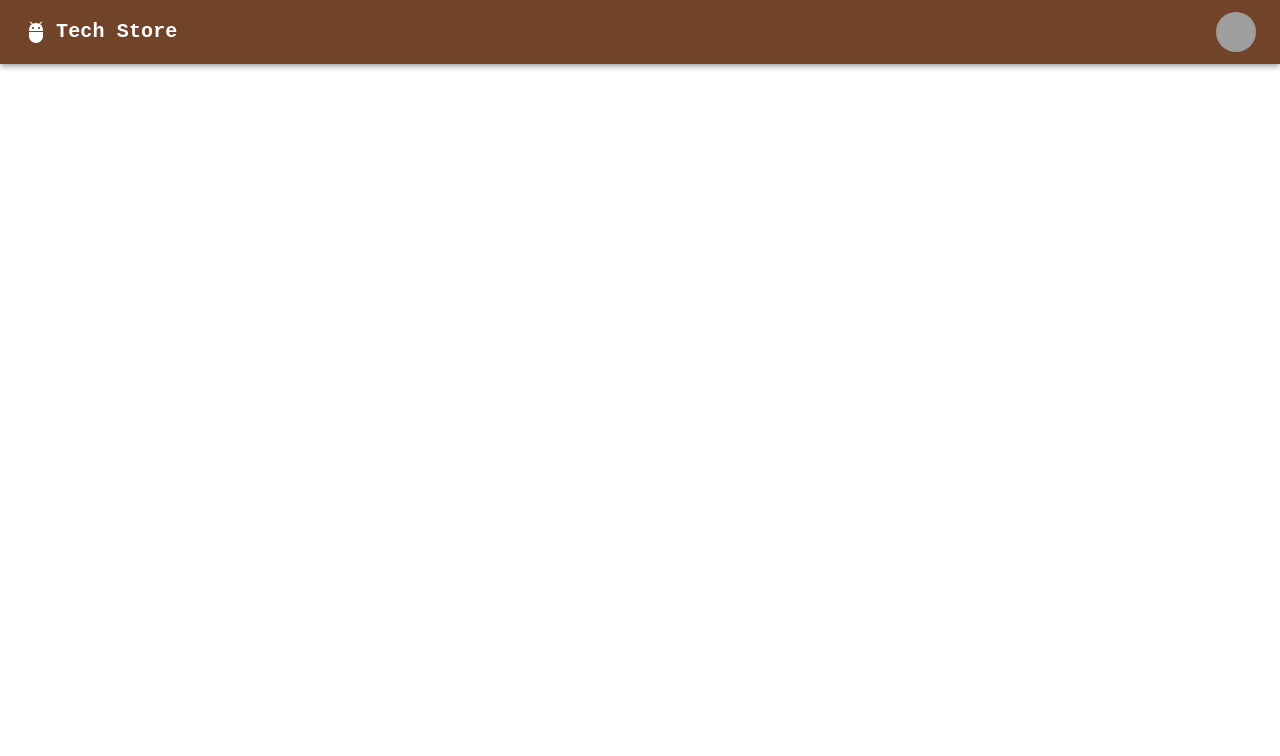
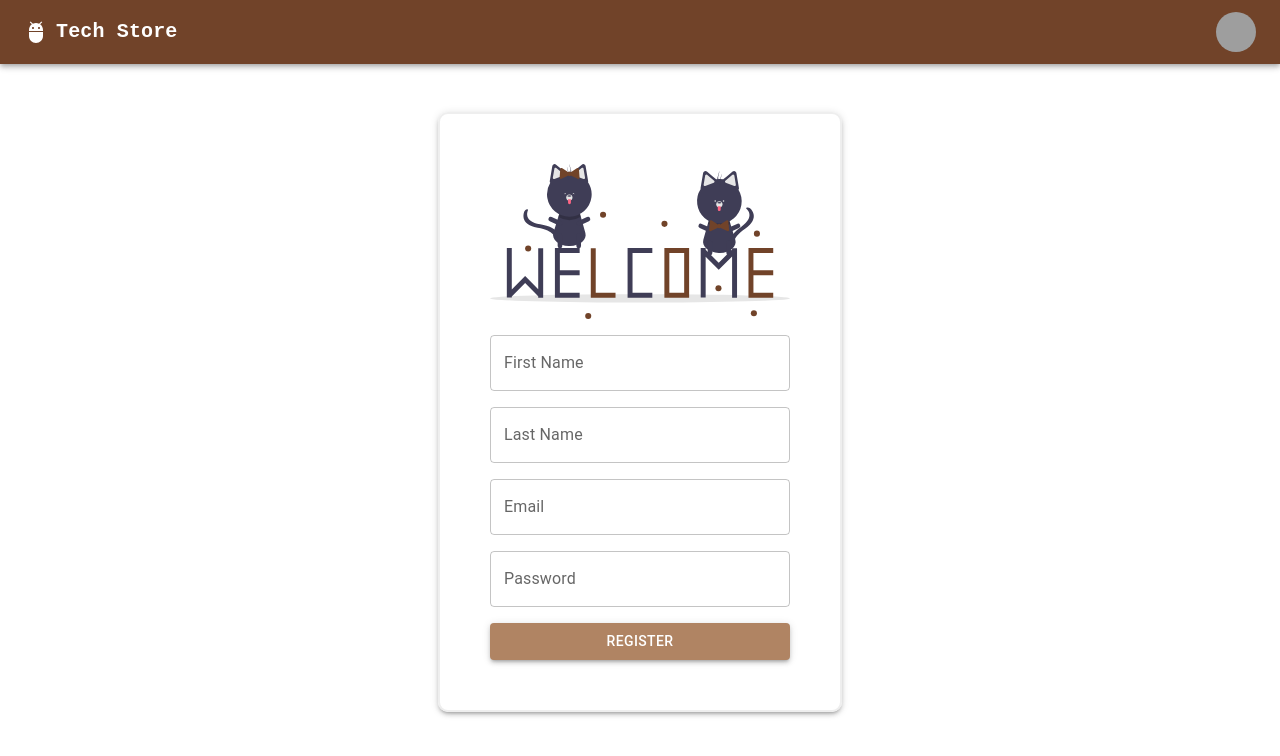
Before and after one commit to NadaMohamedShoukry/MERN_E-Commerce, a React (Vite) app in the folder frontend/: page /register in a window 1280 px wide. Before the commit this address had no page. Shown: the top 756 px of the page. Built offline with nearby package versions, Linux system fonts and the light colour scheme; grey boxes are pictures that could not be loaded.

Commit message:
Register Page done

```diff
--- a/frontend/src/App.tsx
+++ b/frontend/src/App.tsx
@@ -2,6 +2,7 @@ import { BrowserRouter, Route, Routes } from "react-router-dom"
 import HomePage from "./pages/HomePage"
 import LoginPage from "./pages/LoginPage"
 import Navbar from "./components/Navbar"
+import RegisterPage from "./pages/RegisterPage"
 
 function App() {
 
@@ -11,6 +12,7 @@ function App() {
    <Navbar />
    <Routes>
    <Route path="/" element={<HomePage />}/>
+   <Route path="/register" element={<RegisterPage/>}/>
     <Route path="/login" element={<LoginPage/>}/>
 
    </Routes>
--- a/frontend/src/components/ProductCard.tsx
+++ b/frontend/src/components/ProductCard.tsx
@@ -14,7 +14,7 @@ interface Props {
 }
 export default function ProductCard({title,image,price}:Props) {
   return (
-    <Card sx={{backgroundColor:"#C0B9A0" , height:"600px" ,width:"500px",  display: "flex", flexDirection: "column", justifyContent: "space-between"}}>
+    <Card sx={{backgroundColor:"#C0B9A0"  ,width:"500px",  display: "flex", flexDirection: "column", justifyContent: "space-between"}}>
       <CardMedia
         component="img"
         alt="device"
--- /dev/null
+++ b/frontend/src/pages/RegisterPage.tsx
@@ -0,0 +1,108 @@
+
+import Box from "@mui/material/Box";
+import Button from "@mui/material/Button";
+import Container from "@mui/material/Container";
+import TextField from "@mui/material/TextField";
+import Typography from "@mui/material/Typography";
+import { useRef, useState } from "react";
+import welcomeImage from "../assets/undraw_welcome-cats_tw36.svg";
+import { BASE_URL } from "../constants/baseURL";
+import { red } from "@mui/material/colors";
+const RegisterPage = () => {
+  const firstNameRef = useRef<HTMLInputElement>(null);
+  const lastNameRef = useRef<HTMLInputElement>(null);
+  const emailRef = useRef<HTMLInputElement>(null);
+  const passwordRef = useRef<HTMLInputElement>(null);
+  const [error,setError]=useState("")
+
+  const registerCall = async () => {
+
+    try {
+      const firstName = firstNameRef.current?.value;
+      const lastName = lastNameRef.current?.value;
+      const email = emailRef.current?.value;
+      const password = passwordRef.current?.value;
+
+      const response = await fetch(`${BASE_URL}/user/register`, {
+        method: "POST",
+        headers: {
+          "Content-Type": "application/json", // Missing header added
+        },
+        //convert the body to string
+        body: JSON.stringify({
+          firstName,
+          lastName,
+          email,
+          password,
+        }),
+      });
+      const data = await response.json();
+      console.log(data);
+      console.log("Success")
+      if(!response.ok){
+        setError("Unable to connect! Please, try different credientials!")
+      }
+    } catch(error) {
+      setError("Something went wrong!")
+      console.log("Something went wrong",error);
+    }
+  };
+  const onSubmit = async() => {
+      await registerCall();
+  };
+
+  return (
+    <Container>
+      <Box
+        sx={{
+          display: "flex",
+          flexDirection: "column",
+          justifyContent: "center",
+          alignItems: "center",
+          marginTop: 4,
+        }}
+      >
+        {/* <Typography variant="h3" sx={{ color: "#714329", fontStyle: "italic" }}>
+          Register New Account
+        </Typography> */}
+        <Box
+          sx={{
+            display: "flex",
+            flexDirection: "column",
+            gap: 2,
+            marginTop: 2,
+            border: "2px solid #eee",
+            borderRadius: "10px",
+            padding: "50px",
+            boxShadow: 3,
+          }}
+        >
+          <img src={welcomeImage} alt="welcome" width="300" />
+          <TextField
+            inputRef={firstNameRef}
+            label="First Name"
+            name="firstName"
+          />
+          <TextField inputRef={lastNameRef} label="Last Name" name="lastName" />
+          <TextField inputRef={emailRef} label="Email" name="email" />
+          <TextField
+            inputRef={passwordRef}
+            type="Password"
+            label="Password"
+            name="password"
+          />
+          <Button
+            onClick={onSubmit}
+            variant="contained"
+            sx={{ backgroundColor: "#B08463", boxShadow: 3 }}
+          >
+            Register
+          </Button>
+          {error && <Typography sx={{color:"red"}}>{error}</Typography>}
+          {/* <h6>Already have an acounl ? Login</h6> */}
+        </Box>
+      </Box>
+    </Container>
+  );
+};
+export default RegisterPage;
```
Also changed, not shown: frontend/src/assets/undraw_welcome-cats_tw36.svg (added), 1 other file (tests, documents, lock files or other folders).
